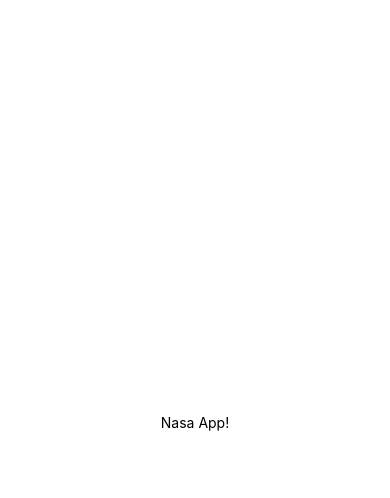
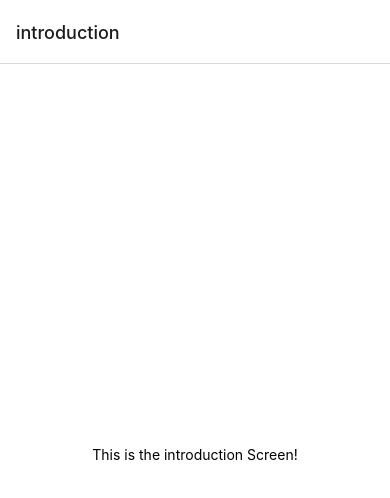
Before and after one commit to campeon19/Space_App_Challenge_Programadores_con_bata, a React Native app: screen /introduction in a window 390 px wide. Shown: the top 498 px of the page. Built offline with nearby package versions, Linux system fonts and the light colour scheme.

Commit message:
Ya están las pantallas de la navegación

```diff
--- a/App.js
+++ b/App.js
@@ -1,21 +1,16 @@
-import { StatusBar } from 'expo-status-bar';
 import React from 'react';
-import { StyleSheet, Text, View } from 'react-native';
+import { createNativeStackNavigator } from '@react-navigation/native-stack'
+import { NavigationContainer } from '@react-navigation/native'
+import IntroductionScreen from "./components/IntroductionScreen";
+
+const Stack = createNativeStackNavigator();
 
 export default function App() {
   return (
-    <View style={styles.container}>
-      <Text>Nasa App!</Text>
-      <StatusBar style="auto" />
-    </View>
-  );
+      <NavigationContainer>
+        <Stack.Navigator>
+          <Stack.Screen name="introduction" component={IntroductionScreen} />
+        </Stack.Navigator>
+      </NavigationContainer>
+  )
 }
-
-const styles = StyleSheet.create({
-  container: {
-    flex: 1,
-    backgroundColor: '#fff',
-    alignItems: 'center',
-    justifyContent: 'center',
-  },
-});
--- /dev/null
+++ b/components/IntroductionScreen/index.js
@@ -0,0 +1,21 @@
+import { Text, View, StyleSheet } from "react-native";
+import { StatusBar } from "expo-status-bar";
+import React from "react";
+
+export default function IntroductionScreen() {
+    return (
+        <View style={styles.container}>
+            <Text>This is the introduction Screen!</Text>
+            <StatusBar style="auto" />
+        </View>
+    );
+}
+
+const styles = StyleSheet.create({
+    container: {
+        flex: 1,
+        backgroundColor: '#fff',
+        alignItems: 'center',
+        justifyContent: 'center',
+    },
+});
--- a/package.json
+++ b/package.json
@@ -8,12 +8,16 @@
     "eject": "expo eject"
   },
   "dependencies": {
+    "@react-navigation/native": "^6.0.4",
+    "@react-navigation/native-stack": "^6.2.2",
     "expo": "~42.0.1",
     "expo-status-bar": "~1.0.4",
     "react": "16.13.1",
     "react-dom": "16.13.1",
     "react-native": "https://github.com/expo/react-native/archive/sdk-42.0.0.tar.gz",
-    "react-native-web": "~0.13.12"
+    "react-native-safe-area-context": "^3.3.2",
+    "react-native-web": "~0.13.12",
+    "react-native-screens": "~3.4.0"
   },
   "devDependencies": {
     "@babel/core": "^7.9.0"
```
Also changed, not shown: components/DailyResumeScreen/index.js (added, +21 -0 lines), components/MapScreen/index.js (added, +21 -0 lines), components/MenuScreen/index.js (added, +21 -0 lines), components/StatisticsScreen/index.js (added, +21 -0 lines), 1 other file (tests, documents, lock files or other folders).
